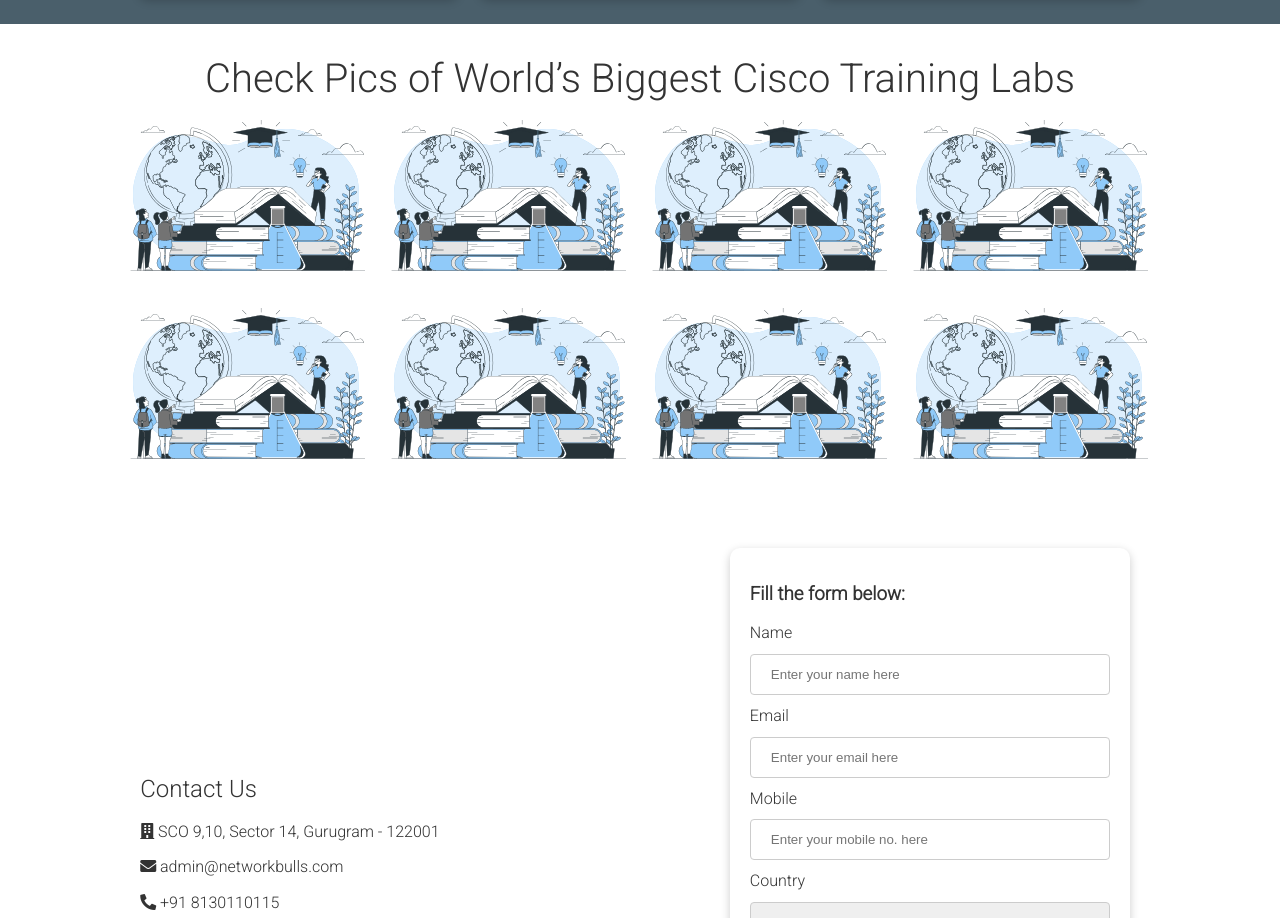
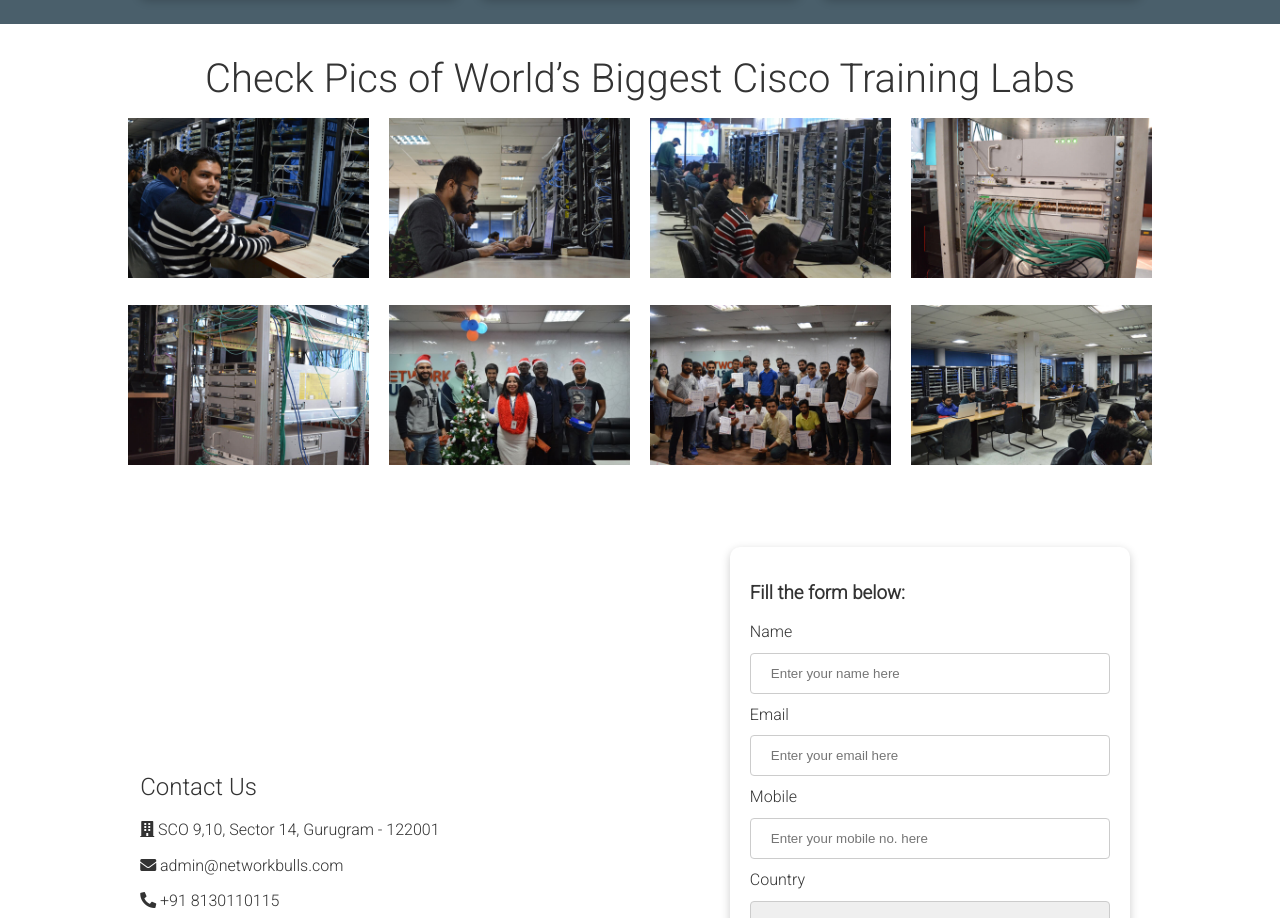
Before and after one commit to nis6/NB-Landing-Page, a plain HTML site: page index.html in a window 1280 px wide. Shown: the part 2039-2957 px from the top of the page. Drawn offline with nearby package versions, Linux system fonts and the light colour scheme.

Commit message:
initial commit on NB

```diff
--- a/index.html
+++ b/index.html
@@ -147,7 +147,7 @@
 
       <ul class="image-grid">
         <li>
-          <img src="./assets/college.svg" alt="image" />
+          <img src="./assets/gallery/1.jpeg" alt="image" />
           <div class="gallerySection-overlay">
             <div class="overlay-content">
               <a
@@ -165,7 +165,7 @@
           </div>
         </li>
         <li>
-          <img src="./assets/college.svg" alt="image" />
+          <img src="./assets/gallery/2.jpeg" alt="image" />
           <div class="gallerySection-overlay">
             <div class="overlay-content">
               <a
@@ -183,7 +183,7 @@
           </div>
         </li>
         <li>
-          <img src="./assets/college.svg" alt="image" />
+          <img src="./assets/gallery/3.jpeg" alt="image" />
           <div class="gallerySection-overlay">
             <div class="overlay-content">
               <a
@@ -201,7 +201,7 @@
           </div>
         </li>
         <li>
-          <img src="./assets/college.svg" alt="image" />
+          <img src="./assets/gallery/4.jpeg" alt="image" />
           <div class="gallerySection-overlay">
             <div class="overlay-content">
               <a
@@ -219,7 +219,7 @@
           </div>
         </li>
         <li>
-          <img src="./assets/college.svg" alt="image" />
+          <img src="./assets/gallery/5.jpeg" alt="image" />
           <div class="gallerySection-overlay">
             <div class="overlay-content">
               <a
@@ -237,7 +237,7 @@
           </div>
         </li>
         <li>
-          <img src="./assets/college.svg" alt="image" />
+          <img src="./assets/gallery/6.jpeg" alt="image" />
           <div class="gallerySection-overlay">
             <div class="overlay-content">
               <a
@@ -255,7 +255,7 @@
           </div>
         </li>
         <li>
-          <img src="./assets/college.svg" alt="image" />
+          <img src="./assets/gallery/7.jpeg" alt="image" />
           <div class="gallerySection-overlay">
             <div class="overlay-content">
               <a
@@ -273,7 +273,7 @@
           </div>
         </li>
         <li>
-          <img src="./assets/college.svg" alt="image" />
+          <img src="./assets/gallery/8.jpeg" alt="image" />
           <div class="gallerySection-overlay">
             <div class="overlay-content">
               <a
```
Also changed, not shown: assets/gallery/1.jpeg (added), assets/gallery/2.jpeg (added), assets/gallery/3.jpeg (added), assets/gallery/4.jpeg (added), assets/gallery/5.jpeg (added), assets/gallery/6.jpeg (added), assets/gallery/7.jpeg (added), assets/gallery/8.jpeg (added), assets/gallery/large-size/1.jpeg (added), assets/gallery/large-size/2.jpeg (added), assets/gallery/large-size/3.jpeg (added), assets/gallery/large-size/4.jpeg (added), assets/gallery/large-size/5.jpeg (added), assets/gallery/large-size/6.jpeg (added), 2 more files, 3 other files.
